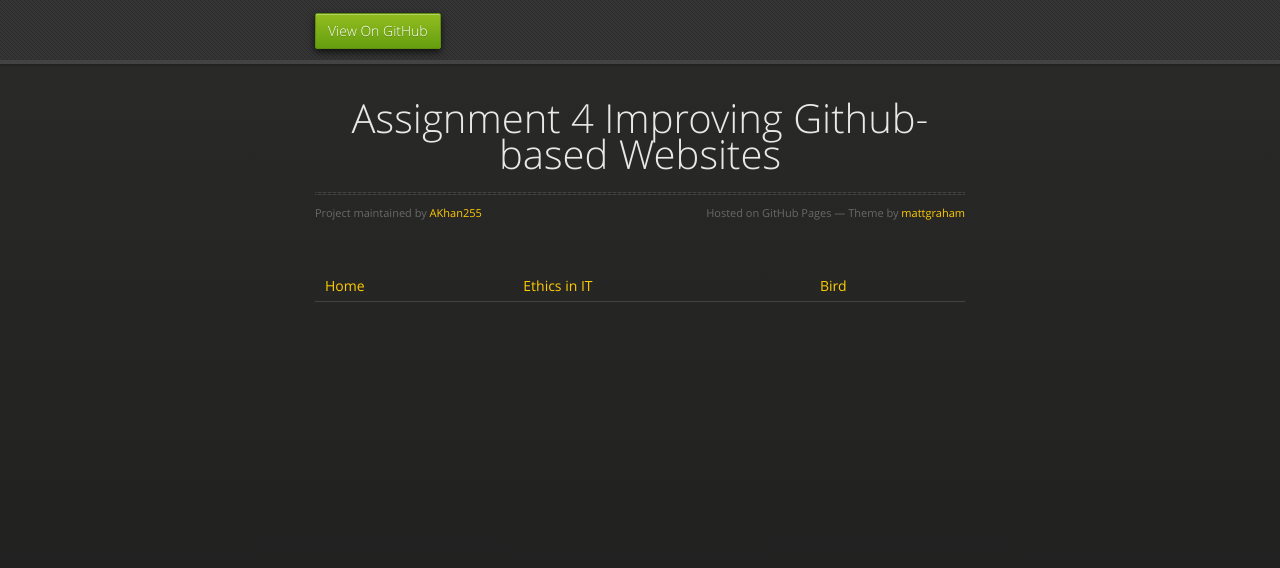
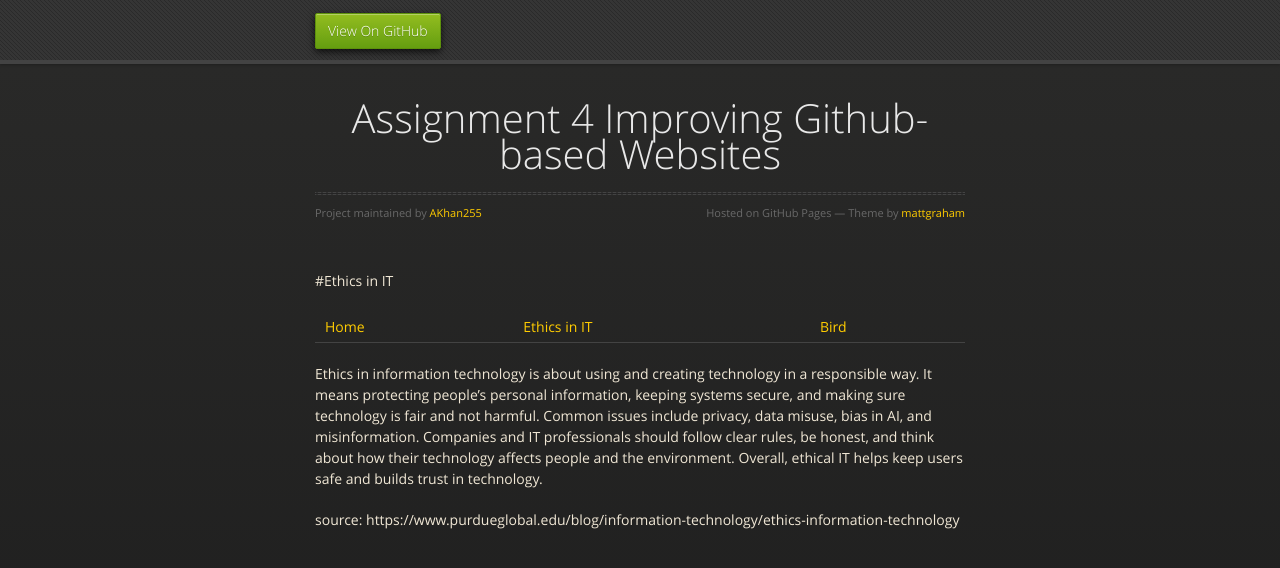
Before and after one commit to AKhan255/AKhan255.github.io, a Jekyll site: the page built from ITethics.md, in a window 1280 px wide. Shown: the top 568 px of the page. Built offline with Jekyll 4.4.1, drawn with Linux system fonts in a browser that asks for light colours; the repository's description, which GitHub fills in, is left out.

Commit message:
Update ITethics.md

```diff
--- a/ITethics.md
+++ b/ITethics.md
@@ -2,4 +2,11 @@
 layout: default
 title: Ethics in IT
 ---
+
+#Ethics in IT
+
 [Home](index.md) | [Ethics in IT](ITethics.md) | [Bird](bird.md)
+
+Ethics in information technology is about using and creating technology in a responsible way. It means protecting people’s personal information, keeping systems secure, and making sure technology is fair and not harmful. Common issues include privacy, data misuse, bias in AI, and misinformation. Companies and IT professionals should follow clear rules, be honest, and think about how their technology affects people and the environment. Overall, ethical IT helps keep users safe and builds trust in technology.
+
+source: https://www.purdueglobal.edu/blog/information-technology/ethics-information-technology
```
